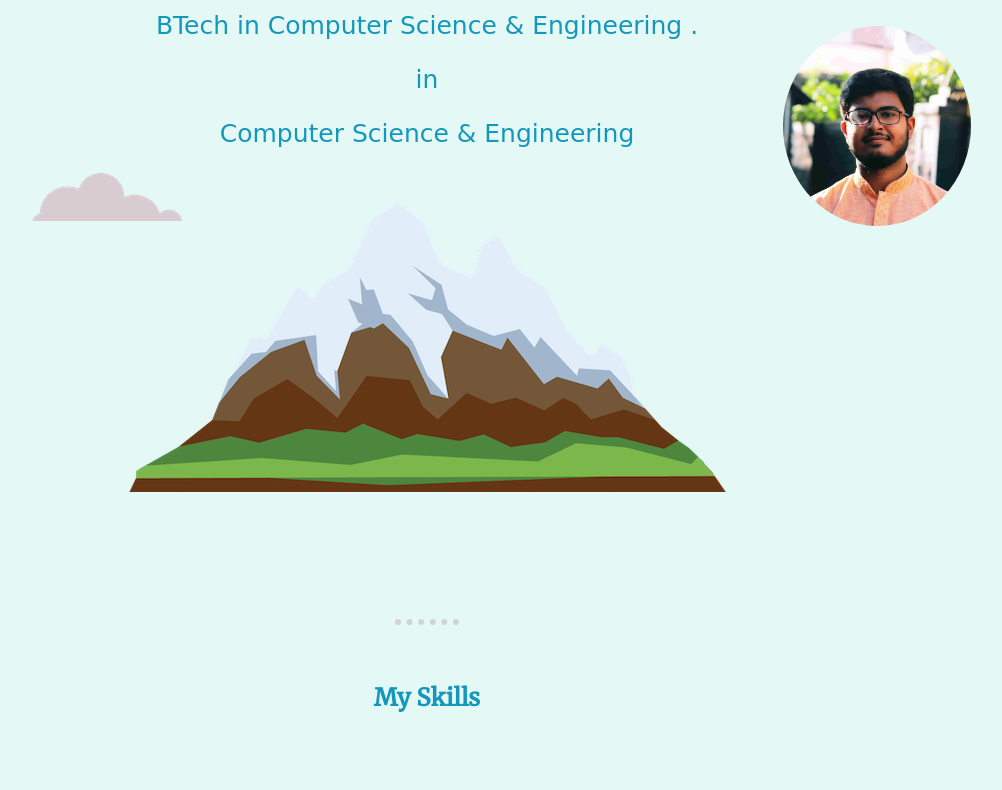
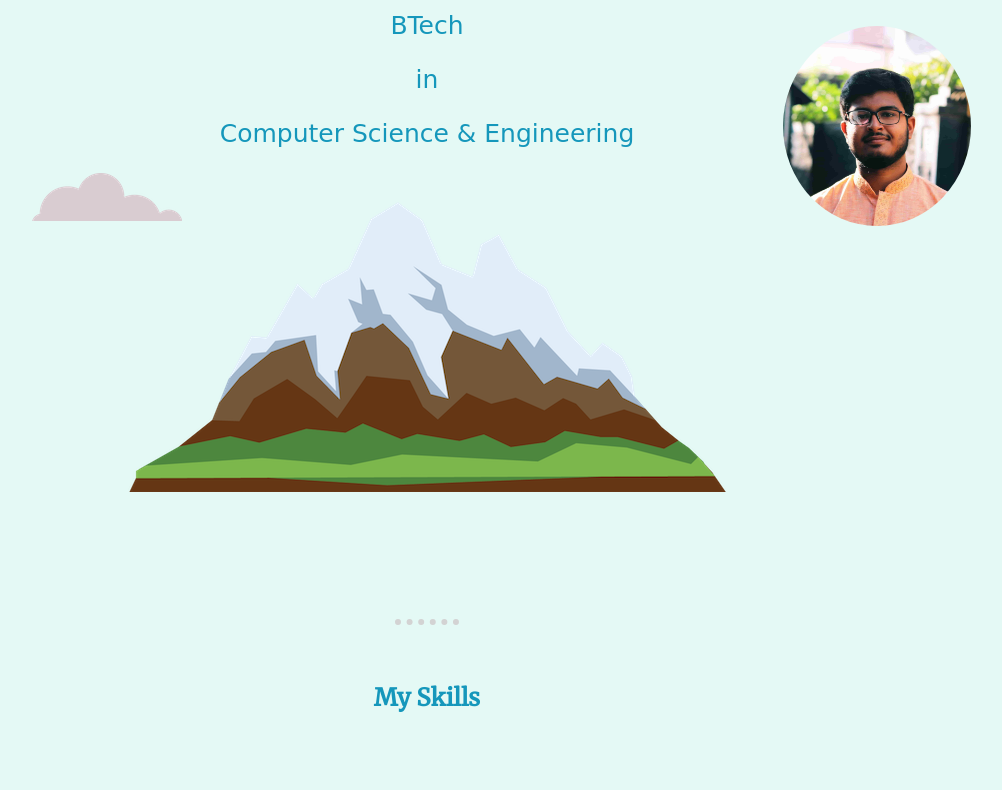
Before and after one commit to Aniru99/AniruddhaHossen, a plain HTML site: page index.html in a window 1280 px wide. Shown: the part 305-1095 px from the top of the page, without its empty margins (213-1215 px from the left). Drawn offline with Linux system fonts and the light colour scheme.

Commit message:
Update index.html

```diff
--- a/index.html
+++ b/index.html
@@ -12,7 +12,7 @@
     <div class="top-container">
       <img class="top-cloud" src="CSS-Images/cloud.png" alt="cloud-img">
       <h1>Hi , I'm <span class="color_change">Aniruddha </span>.</h1>
-      <p class="para1"> BTech in Computer Science & Engineering . </p>
+      <p class="para1"> BTech </p>
       <p class="para1">    in   </p>
       <p class="para1"> Computer Science & Engineering  </p>
         <img class="bottom-cloud" src="CSS-Images/cloud.png" alt="cloud-img"><br>
```
